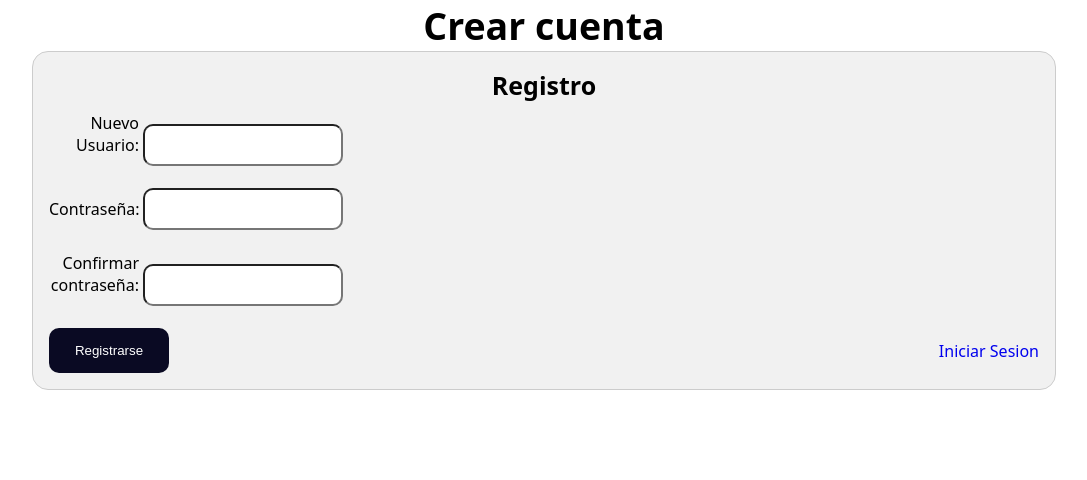
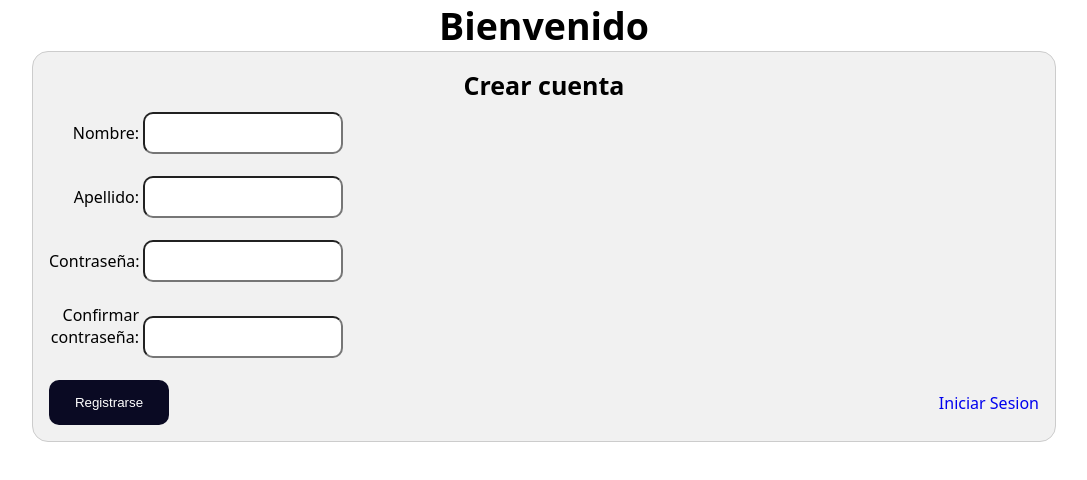
Before and after one commit to yahir140306/LoginRegistro, a plain HTML site: page crear.html in a window 1280 px wide. Shown: the whole page, without its empty margins (96-1183 px from the left). Drawn offline with Linux system fonts and the light colour scheme.

Commit message:
[FIX]: corregir los inputs

```diff
--- a/crear.html
+++ b/crear.html
@@ -7,13 +7,17 @@
     <title>Formulario | Login | Registro</title>
   </head>
   <body>
+    <div class="overlay">
       <nav>
-      <h1>Crear cuenta</h1>
+        <h1>Bienvenido</h1>
       </nav>
       <form action="">
-      <h2>Registro</h2>
-      <label for="new-username">Nuevo Usuario:</label>
+        <h2>Crear cuenta</h2>
+        <label for="new-username">Nombre:</label>
         <input type="text" id="new-username" name="new-username" required />
+        <br /><br />
+        <label for="new-lastname">Apellido:</label>
+        <input type="text" id="new-lastname" name="new-lastname" required />
         <br /><br />
         <label for="new-password">Contraseña:</label>
         <input type="password" id="new-password" name="new-password" required />
@@ -29,5 +33,6 @@
           <a href="./index.html" class="tiene">Iniciar Sesion</a>
         </section>
       </form>
+    </div>
   </body>
 </html>
```
Also changed, not shown: index.html (+2 -2 lines). Lines whose indentation alone changed are shown as unchanged.
